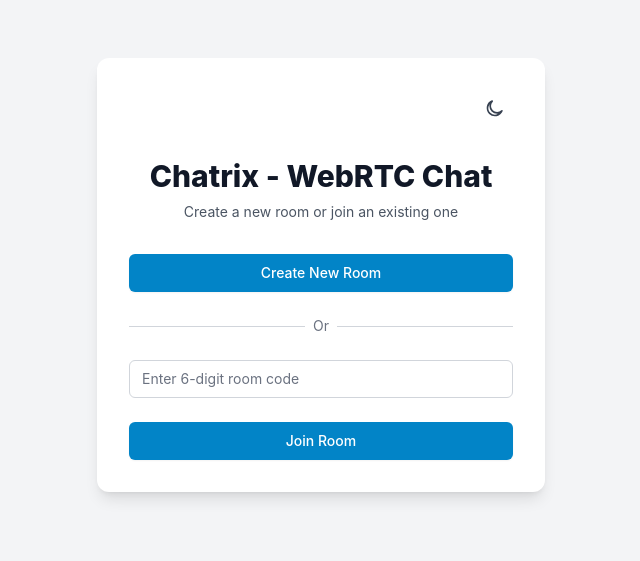
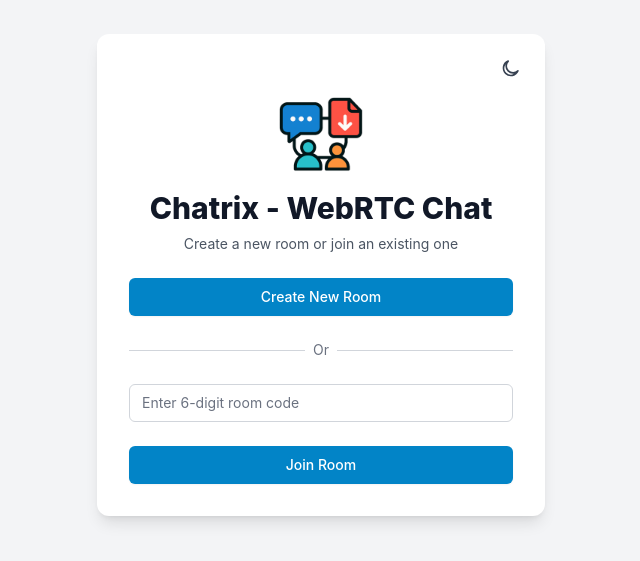
Before and after one commit to BojanSof/webrtc-chat, a React (Create React App) app: page / in a window 1280 px wide. Shown: the part 125-686 px from the top of the page, without its empty margins (319-959 px from the left). Built offline with nearby package versions, Linux system fonts and the light colour scheme; no server answers.

Commit message:
Add webrtc icon on landing page

```diff
--- a/src/pages/LandingPage.js
+++ b/src/pages/LandingPage.js
@@ -20,12 +20,17 @@ function LandingPage() {
 
   return (
     <div className="min-h-screen flex items-center justify-center bg-gray-100 px-4 dark:bg-gray-900">
-      <div className="max-w-md w-full space-y-8 p-8 bg-white rounded-xl shadow-lg dark:bg-gray-800 dark:text-gray-100">
-        <div className="flex justify-end">
+      <div className="relative max-w-md w-full space-y-6 px-8 pt-6 pb-8 bg-white rounded-xl shadow-lg dark:bg-gray-800 dark:text-gray-100">
+        <div className="absolute top-4 right-4">
           <ThemeToggle className="shadow-none bg-gray-100 text-gray-700 hover:bg-gray-200 dark:bg-gray-700 dark:hover:bg-gray-600" />
         </div>
         <div className="text-center">
-          <h2 className="mt-6 text-3xl font-extrabold text-gray-900 dark:text-white">
+          <img
+            src="/icon.png"
+            alt="Chatrix logo"
+            className="mx-auto h-24 w-24"
+          />
+          <h2 className="mt-3 text-3xl font-extrabold text-gray-900 dark:text-white">
             Chatrix - WebRTC Chat
           </h2>
           <p className="mt-2 text-sm text-gray-600 dark:text-gray-300">
```
Also changed, not shown: public/icon.png (added).
